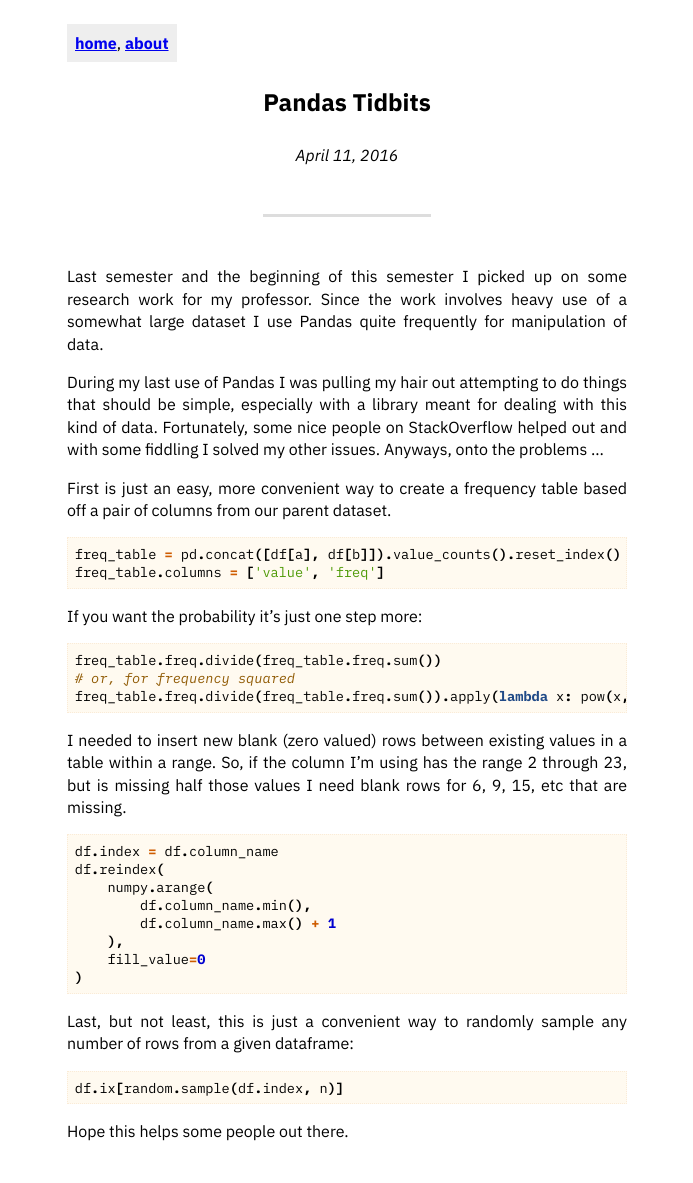
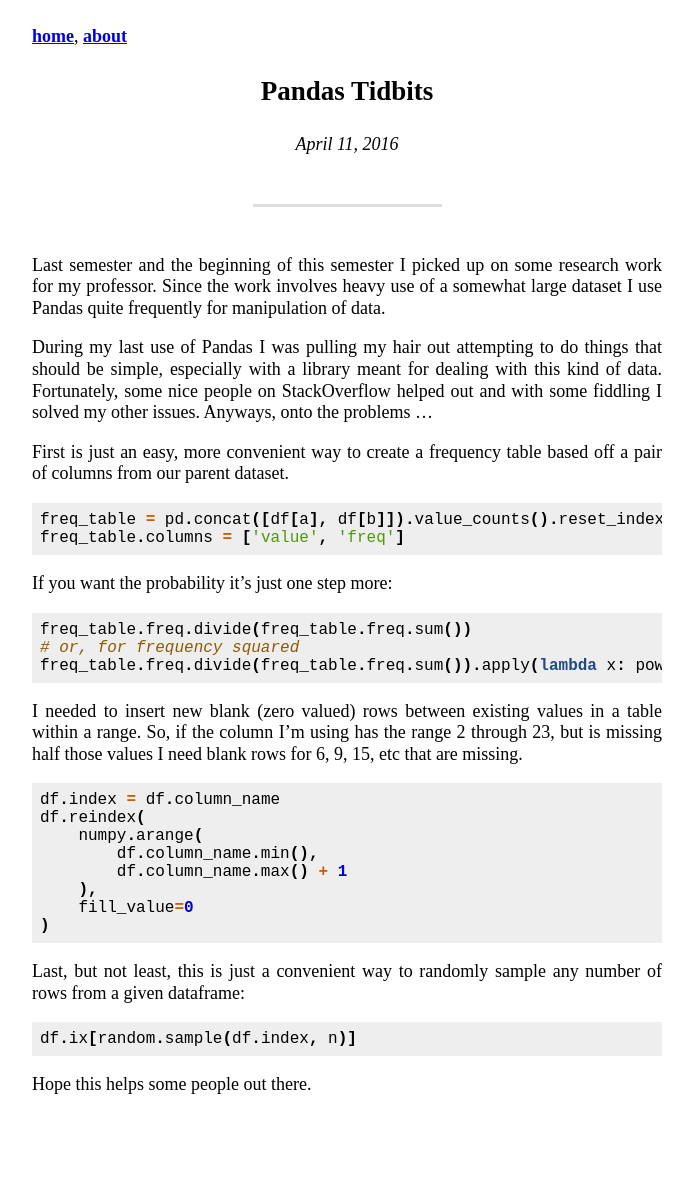
Before and after one commit to Battleroid/site, a Jekyll site: the page built from _posts/2016-04-11-pandas-tidbits.md, in a window 1280 px wide. Shown: the whole page, without its empty margins (293-986 px from the left). Built offline with Jekyll 4.4.1, drawn with Linux system fonts in a browser that asks for light colours; after the commit the page ends 1140 px from its top, so only the background shows below that.

Commit message:
Simplify

```diff
--- a/css/main.css
+++ b/css/main.css
@@ -1,36 +1,31 @@
-@import url('https://fonts.googleapis.com/css?family=IBM+Plex+Mono:400,400i,700|IBM+Plex+Sans:400,400i,700,700i');
-
 body {
     color: black;
-    font-family: 'IBM Plex Sans', sans-serif;
-    font-size: 1rem;
-    line-height: 1.4;
+    font-family: serif;
+    font-size: 18px;
+    line-height: 1.2;
 }
 
 main {
     max-width: 35em;
-    padding: 1rem 3vw 1rem;
+    padding: 1em 3vw 1em;
     margin: 0 auto;
 }
 
 nav {
-    background: #eee;
-    padding: 0.5rem;
     display: inline-block;
 }
 
 pre, code, ul.posts time {
-    font: 0.85rem 'IBM Plex Mono', monospace;
+    font: 16px monospace;
 }
 
 pre code {
-    padding: 0.5em;
+    padding: 8px;
     overflow: auto;
     display: block;
-    background: FloralWhite;
+    background: #eee;
     white-space: pre;
     word-wrap: normal;
-    border: 1px dotted AntiqueWhite;
 }
 
 p {
```
